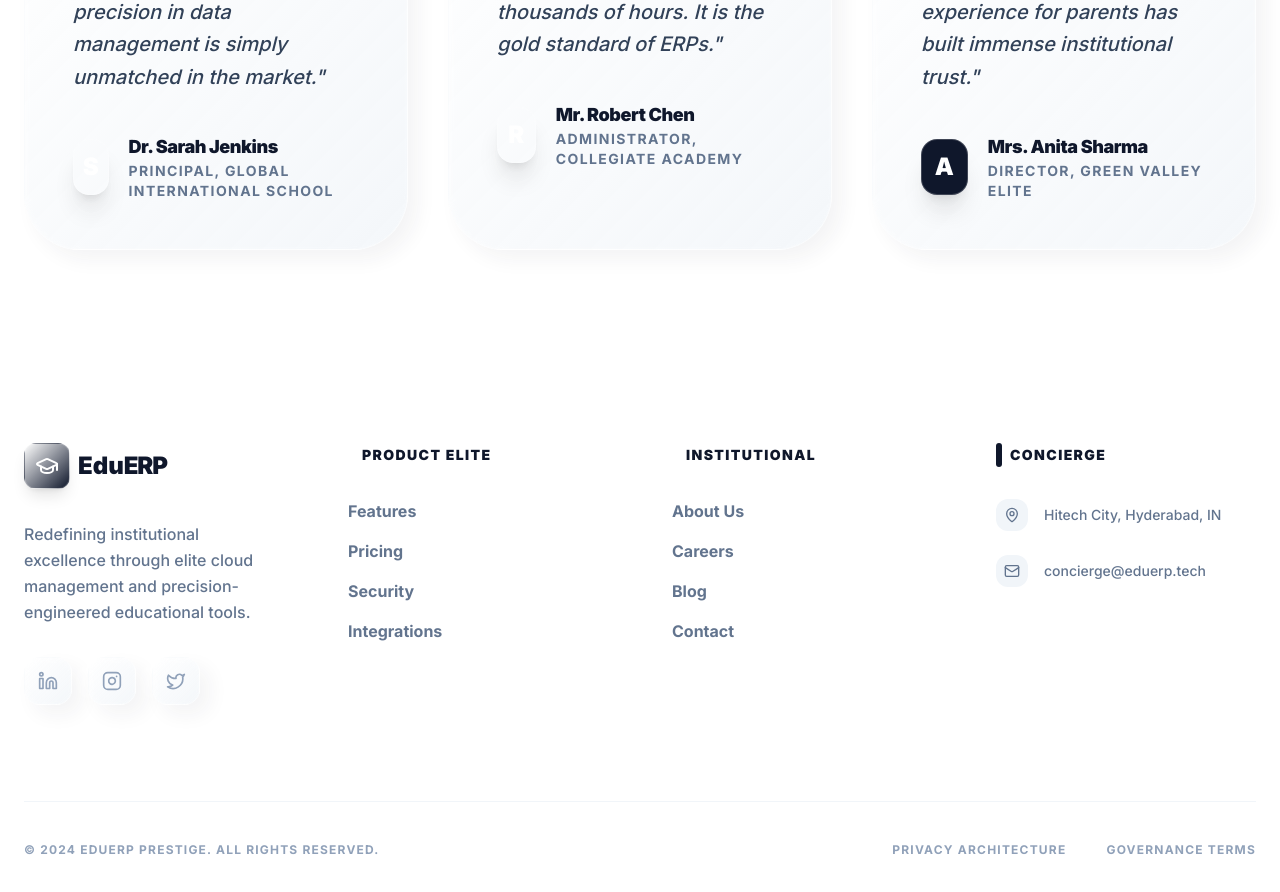
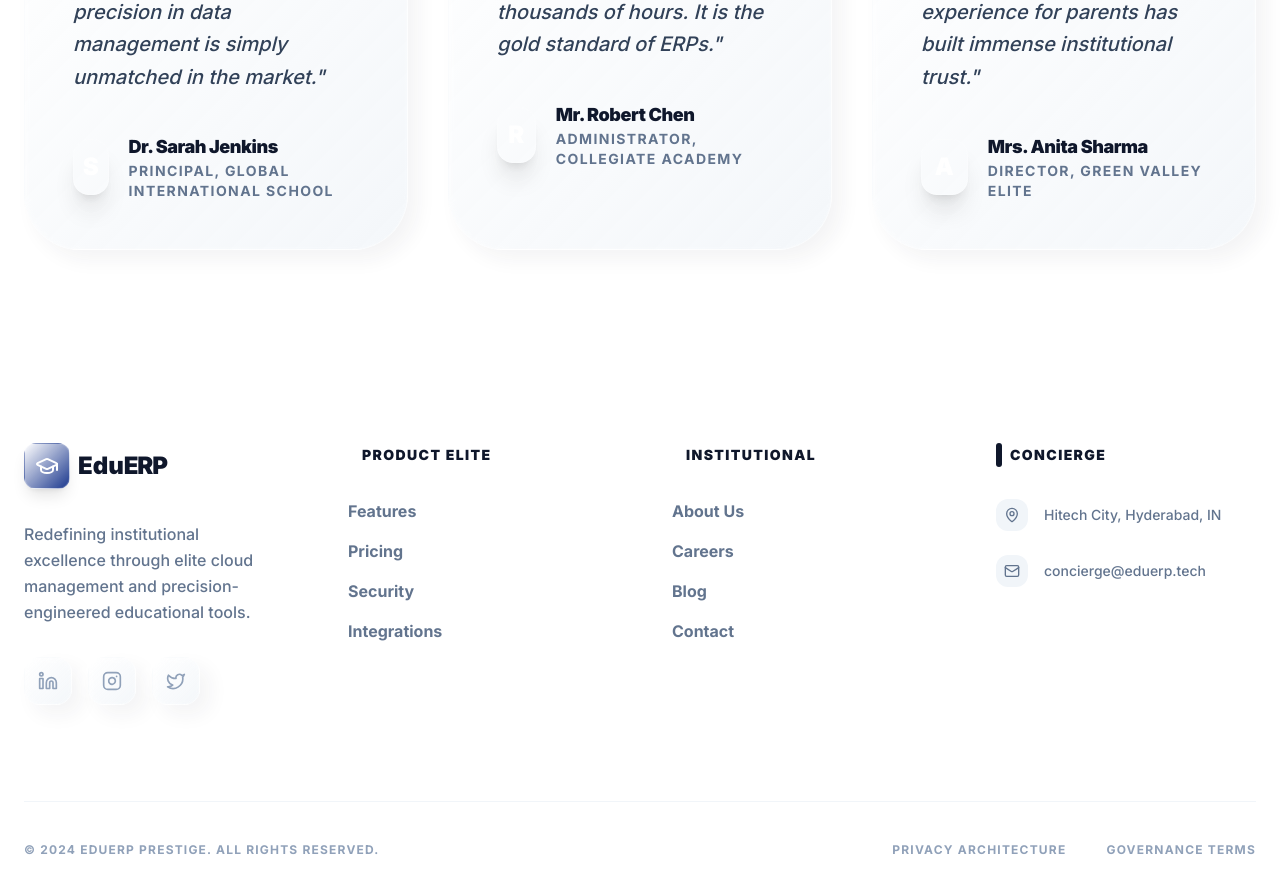
Before and after one commit to satyadigital7-tech/ERP, a Next.js app: page /pricing in a window 1280 px wide. Shown: the part 3020-3912 px from the top of the page. Built offline with nearby package versions, Linux system fonts and the light colour scheme.

Commit message:
feat: complete color transition to Academic Navy & Gold, removing all harsh black tones

```diff
--- a/src/components/Footer.tsx
+++ b/src/components/Footer.tsx
@@ -13,7 +13,7 @@ const Footer = () => {
       <div className="max-w-7xl mx-auto grid grid-cols-1 md:grid-cols-2 lg:grid-cols-4 gap-16">
         <div className="space-y-8">
           <Link href="/" className="flex items-center gap-2 group">
-            <div className="bg-gradient-to-br from-primary to-slate-900 p-2.5 rounded-xl shadow-lg border border-white/20">
+            <div className="bg-gradient-to-br from-primary to-blue-900 p-2.5 rounded-xl shadow-lg border border-white/20">
               <GraduationCap className="text-white w-6 h-6" />
             </div>
             <span className="text-2xl font-black text-slate-900">Edu<span className="text-primary tracking-tighter">ERP</span></span>
--- a/src/components/sections/Features.tsx
+++ b/src/components/sections/Features.tsx
@@ -12,7 +12,7 @@ const features = [
     icon: <Users className="w-8 h-8" />,
     title: "Student Information (SIS)",
     desc: "360° student lifecycle tracking with biometric enrollment and academic archiving.",
-    color: "crimson",
+    color: "sapphire",
     href: "/features/student-management"
   },
   {
--- a/src/components/sections/Hero.tsx
+++ b/src/components/sections/Hero.tsx
@@ -39,7 +39,7 @@ const Hero = () => {
           </motion.div>
 
           <h1 className="text-5xl md:text-7xl lg:text-8xl font-black text-slate-900 leading-tight mb-8 tracking-tighter pb-2 capitalize">
-            The Digital <span className="bg-clip-text text-transparent bg-gradient-to-r from-primary via-red-500 to-secondary italic px-2">Nerve Center</span> of Excellence
+            The Digital <span className="bg-clip-text text-transparent bg-gradient-to-r from-primary via-blue-500 to-secondary italic px-2">Nerve Center</span> of Excellence
           </h1>
 
           <p className="text-xl lg:text-2xl text-slate-500 mb-10 leading-relaxed max-w-2xl mx-auto font-medium tracking-tight">
--- a/src/components/sections/HowItWorks.tsx
+++ b/src/components/sections/HowItWorks.tsx
@@ -14,7 +14,7 @@ const steps = [
     icon: <Monitor className="w-6 h-6 text-white" />,
     title: "Unified Command",
     desc: "Control every administrative node from a single, high-fidelity dashboard.",
-    bg: "bg-slate-900"
+    bg: "bg-accent"
   },
   {
     icon: <Building2 className="w-6 h-6 text-white" />,
--- a/src/components/sections/Testimonials.tsx
+++ b/src/components/sections/Testimonials.tsx
@@ -23,7 +23,7 @@ const testimonials = [
     role: "Director, Green Valley Elite",
     content: "Our fee liquidity improved by 70% within the first quarter. The automated luxury experience for parents has built immense institutional trust.",
     avatar: "A",
-    accent: "bg-slate-900"
+    accent: "bg-accent"
   }
 ];
 
```
